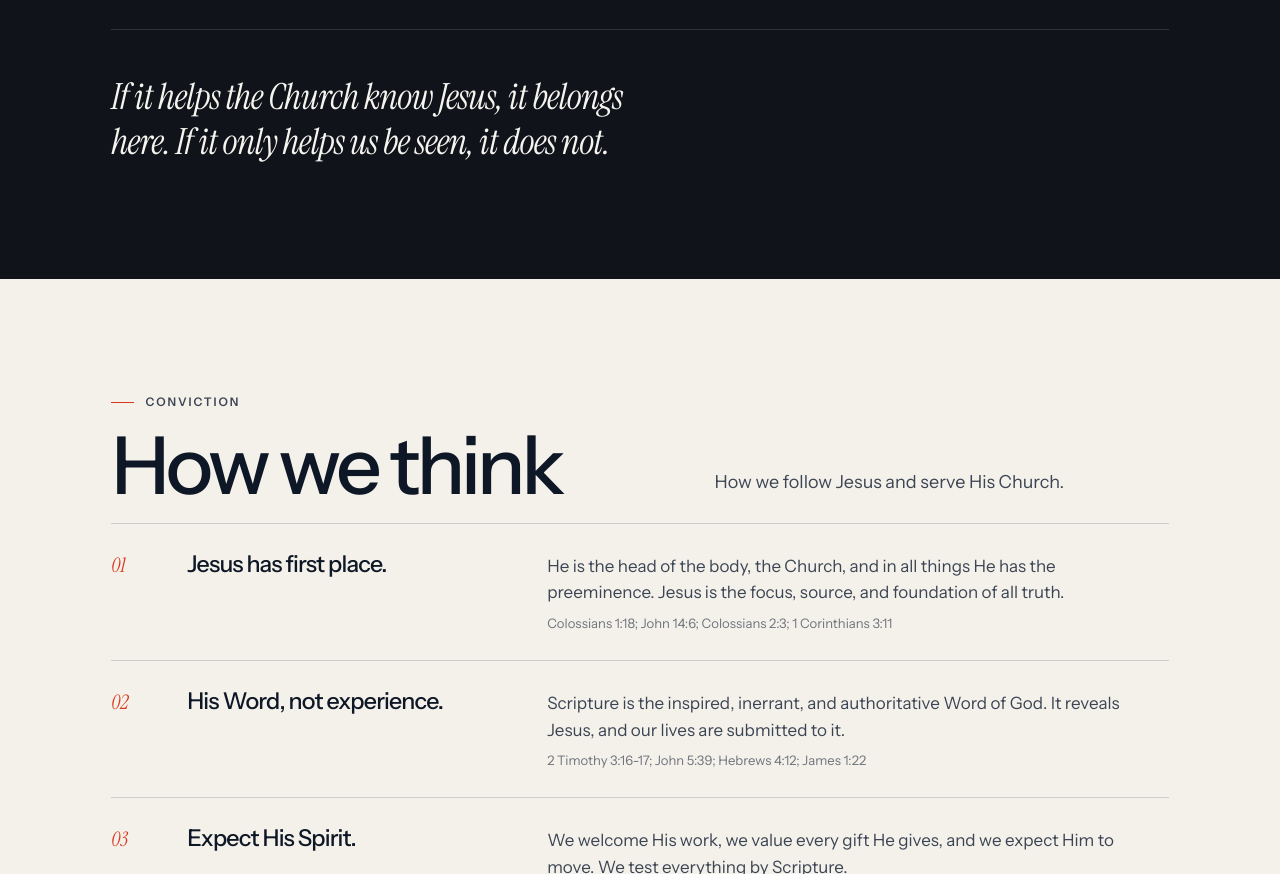
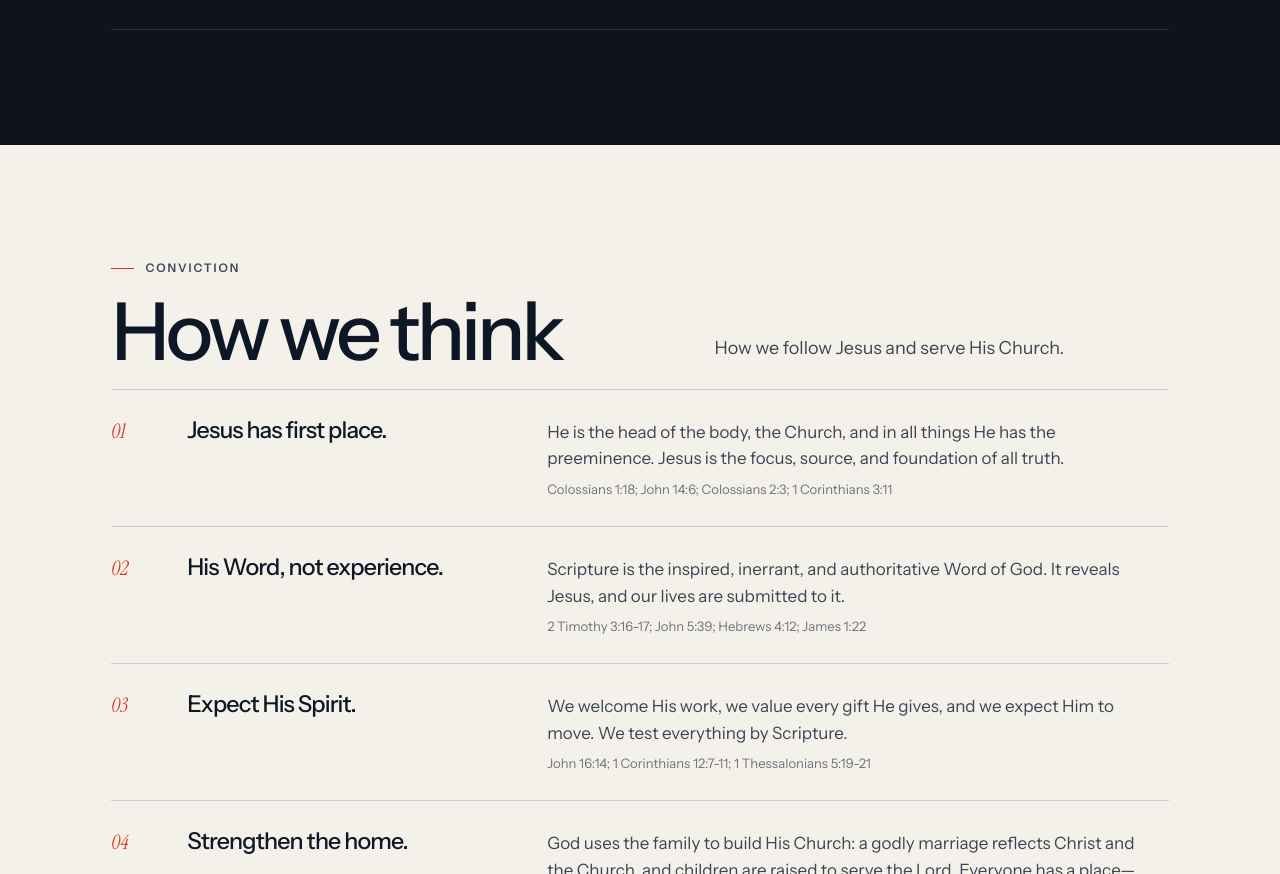
Before and after one commit to joshuascott/know-jesus-web, a plain HTML site: page index.html in a window 1280 px wide. Shown: the part 2083-2957 px from the top of the page. Drawn offline with Linux system fonts and the light colour scheme.

Commit message:
Remove the What we do closing line and its styles.
Co-authored-by: Cursor <cursoragent@cursor.com>

```diff
--- a/index.html
+++ b/index.html
@@ -184,7 +184,6 @@
             </article>
           </div>
 
-          <p class="work-close">If it helps the Church know Jesus, it belongs here. If it only helps us be seen, it does not.</p>
         </div>
       </section>
 
--- a/styles.css
+++ b/styles.css
@@ -475,17 +475,6 @@ img {
   font-size: 1.125rem;
 }
 
-.work-close {
-  margin: 2.75rem 0 0;
-  max-width: 16em;
-  font-family: var(--serif);
-  font-style: italic;
-  font-size: clamp(1.7rem, 3vw, 2.25rem);
-  line-height: 1.25;
-  letter-spacing: -0.02em;
-  text-wrap: balance;
-}
-
 .contact {
   background: var(--ink);
   padding: clamp(5rem, 11vw, 8.5rem) 0;
```
